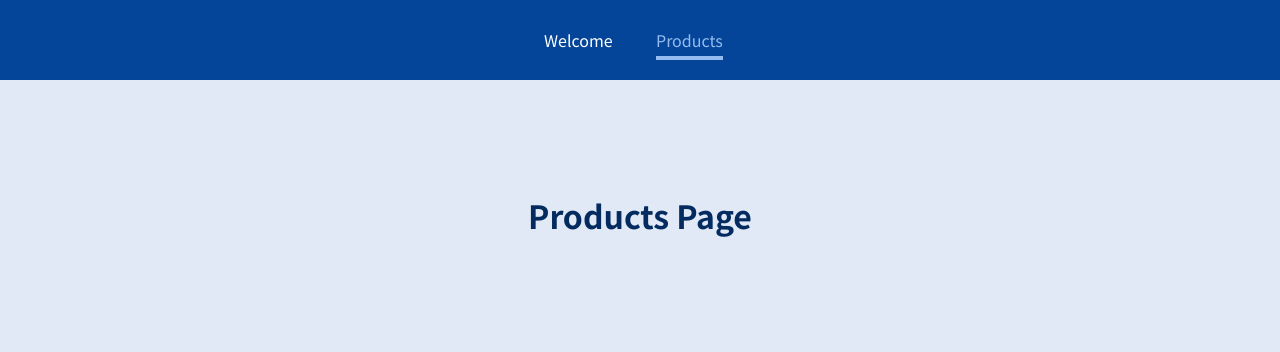
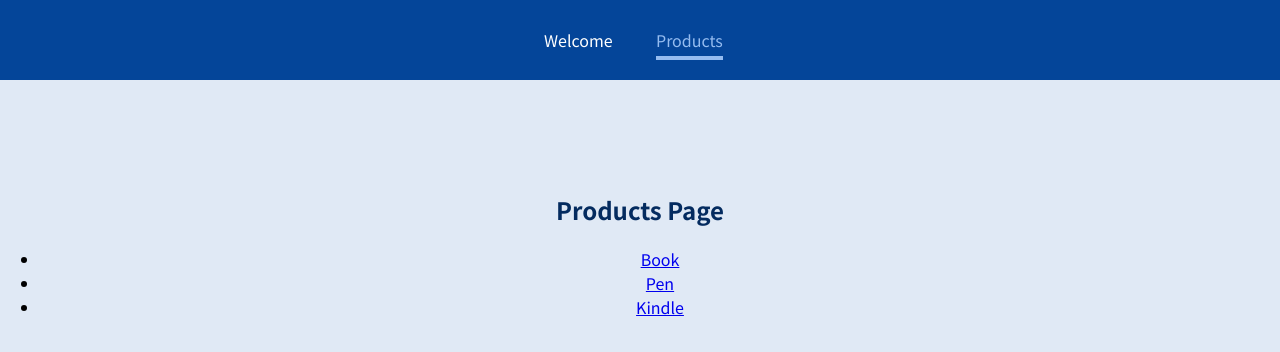
Before and after one commit to EidHachem/react-spa, a React (Create React App) app: page /products in a window 1280 px wide. Shown: the top 352 px of the page. Built offline with nearby package versions, Linux system fonts and the light colour scheme.

Commit message:
Add single product page with route

```diff
--- a/src/App.js
+++ b/src/App.js
@@ -1,19 +1,25 @@
-import { Route } from "react-router-dom"
+import { Route, Switch } from "react-router-dom"
 import Welcome from "./pages/Welcome"
 import Products from "./pages/Products"
 import MainHeader from "./components/MainHeader"
+import ProductDetail from "./pages/ProductDetail"
 
 function App() {
   return (
     <div>
       <MainHeader />
       <main>
-        <Route path="/welcome">
-          <Welcome />
-        </Route>
-        <Route path="/products">
-          <Products />
-        </Route>
+        <Switch>
+          <Route path="/welcome">
+            <Welcome />
+          </Route>
+          <Route path="/products" exact>
+            <Products />
+          </Route>
+          <Route path="/products/:id">
+            <ProductDetail />
+          </Route>
+        </Switch>
       </main>
     </div>
   )
--- a/src/components/MainHeader.js
+++ b/src/components/MainHeader.js
@@ -1,7 +1,7 @@
 import React from "react"
+import { NavLink } from "react-router-dom"
 
 import classes from "./MainHeader.module.css"
-import { NavLink } from "react-router-dom"
 
 const MainHeader = () => {
   return (
--- /dev/null
+++ b/src/pages/ProductDetail.js
@@ -0,0 +1,15 @@
+import React from "react"
+import { useParams } from "react-router-dom"
+
+const ProductDetail = () => {
+  const { id } = useParams()
+
+  return (
+    <section>
+      <h1>Product Detail</h1>
+      <p>{id}</p>
+    </section>
+  )
+}
+
+export default ProductDetail
--- a/src/pages/Products.js
+++ b/src/pages/Products.js
@@ -1,7 +1,24 @@
 import React from "react"
 
+import { Link } from "react-router-dom"
+
 const Products = () => {
-  return <h1>Products Page</h1>
+  return (
+    <section>
+      <h1>Products Page</h1>
+      <ul>
+        <li>
+          <Link to="/products/p1">Book</Link>
+        </li>
+        <li>
+          <Link to="/products/p2">Pen</Link>
+        </li>
+        <li>
+          <Link to="/products/p3">Kindle</Link>
+        </li>
+      </ul>
+    </section>
+  )
 }
 
 export default Products
```
Also changed, not shown: 1 other file (tests, documents, lock files or other folders).
